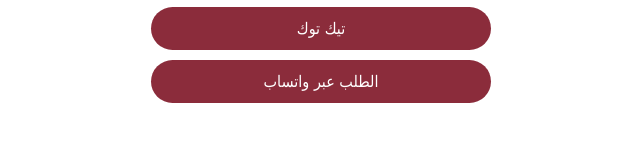
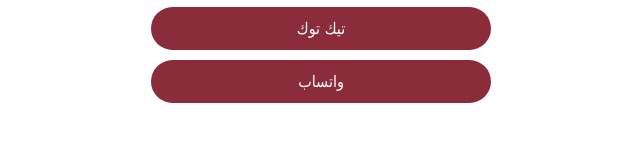
Before and after one commit to aljuriy/QQ, a plain HTML site: page index.html in a window 1280 px wide. Shown: the part 318-460 px from the top of the page, 319-959 px from the left. Drawn offline with Linux system fonts and the light colour scheme.

Commit message:
Update index.html

```diff
--- a/index.html
+++ b/index.html
@@ -52,6 +52,6 @@
   <a href="https://www.instagram.com/qqshop.sa" target="_blank">إنستغرام</a>
   <a href="https://www.snapchat.com/add/qqshop.sa" target="_blank">سناب شات</a>
   <a href="https://www.tiktok.com/@qqshop.sa" target="_blank">تيك توك</a>
-  <a href="https://wa.me/966555776287" target="_blank">الطلب عبر واتساب</a>
+  <a href="https://wa.me/966555776287" target="_blank">واتساب  </a>
 </body>
 </html>
```
